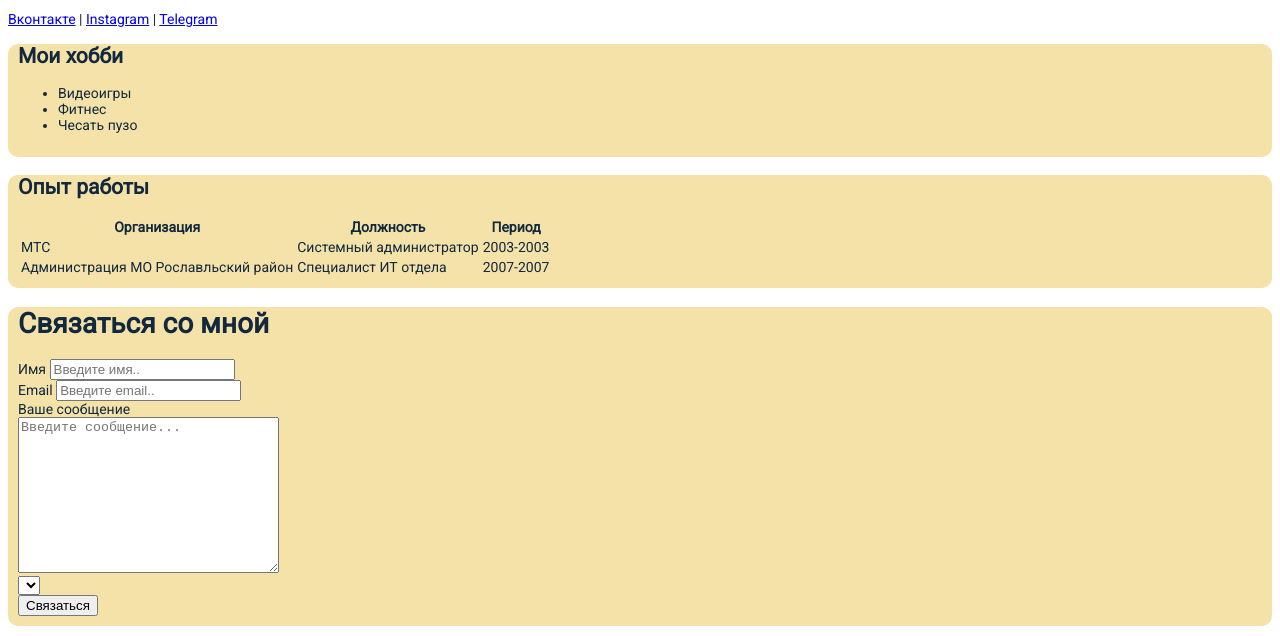
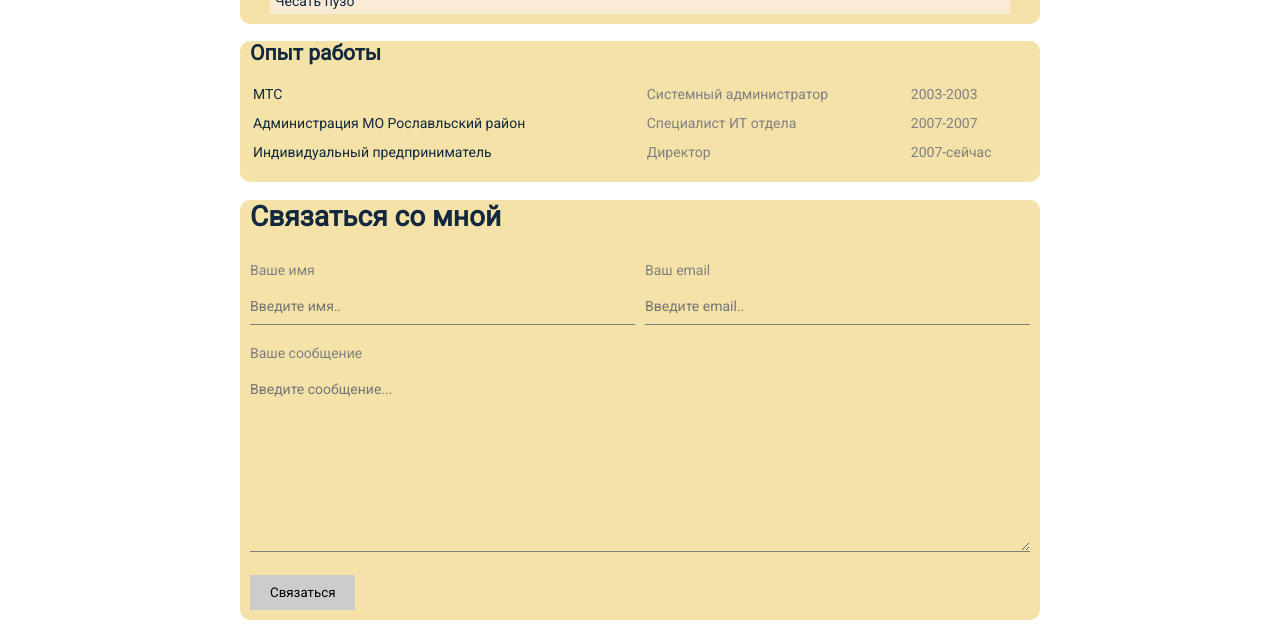
Before and after one commit to bobamorgan/HTML-CSS-Free-Course, a plain HTML site: page resume.html in a window 1280 px wide. Shown: the part 331-967 px from the top of the page. Drawn offline with Linux system fonts and the light colour scheme.

Commit message:
adaptive logics

```diff
--- a/css/style.css
+++ b/css/style.css
@@ -9,18 +9,149 @@ body {
 
 }
 
-header {
+.container {
+    max-width: 800px;
+    margin: auto;
+}
+
+a {
+    color: gray;
+    text-decoration: none;
+}
+
+a:visited {
+    color:blueviolet;
+}
+
+a:hover {
+    color: black;
+    text-decoration: underline;
+}
+
+.header {
     color: darkslategray;
+    display: flex;
+}
+
+.header img {
+    border-radius: 30px;
+    box-shadow: 4px 4px 14px rgba(0, 0, 0, 0.25);
+}
+
+.text {
+    margin-left: 40px;
 }
 
 .text p {
     font-size: 14px;
 }
 
+@media (max-width: 650px) {
+    .header {
+        display: block;
+        text-align: center;
+    }
+
+    .text {
+        margin: 0px;
+    }
+}
+
 .card {
     background:#f4e2a8;
     border-radius: 10px;
     padding-left: 10px;
+    padding-right: 10px;
     padding-bottom: 10px;
     margin-bottom: 10px;
 }
+
+.card ul {
+    list-style: none;
+    margin: 0px;
+    padding: 0px 20px;
+}
+
+.card ul li {
+    padding: 5px 5px;
+}
+
+.card ul li:nth-child(odd) {
+    background: antiquewhite;
+}
+
+.card ul li:hover {
+    cursor: pointer;
+    color:crimson;
+    background:darksalmon;
+}
+
+.btn {
+    background: #ccc;
+    border: none;
+    padding: 10px 20px;
+    margin-top: 10px;
+    cursor: pointer;
+    font-family: inherit;
+}
+
+.btn:hover {
+    opacity: .7;
+    color: blue;
+}
+
+.table {
+    width: 100%;
+}
+
+.table td {
+    padding-bottom: 10px;
+}
+
+.table td:nth-child(2),
+.table td:nth-child(3) {
+    color: gray;
+}
+
+.form-group label {
+    display:block;
+    padding: 10px 0px;
+    color: gray;
+}
+
+.form-group input,
+.form-group textarea {
+    width: 100%;
+    box-sizing: border-box;
+    padding: 10px 0px;
+    margin-bottom: 10px;
+    background-color:rgba(0, 0, 0, 0);
+    border: 0px;
+    border-bottom: solid 1px gray;
+    outline: none;
+    font: inherit;
+}
+
+.form-row {
+    display: flex;
+}
+
+.form-row .form-group {
+    display: inline-block;
+    width: 50%
+}
+
+.form-row .form-group:first-child {
+    margin-right: 10px
+}
+
+@media (max-width: 650px) {
+    .form-row {
+        display: block;
+    }
+
+    .form-row .form-group {
+        display: inline-block;
+        width: 100%
+    }
+}
--- a/resume.html
+++ b/resume.html
@@ -1,22 +1,21 @@
 <!DOCTYPE html>
 <html lang="en">
+
 <head>
   <meta charset="UTF-8" />
   <meta http-equiv="X-UA-Compatible" content="IE=edge" />
   <meta name="viewport" content="width=device-width, initial-scale=1.0" />
   <meta name="keywords" content="HTML, CSS, free course, бесплатный курс" />
-    <meta
-      name="description"
-      content="Резюме. Практическая часть бесплатного обучающего курса HTML/CSS от Result School"
-    />
+  <meta name="description"
+    content="Резюме. Практическая часть бесплатного обучающего курса HTML/CSS от Result School" />
   <title>HTML CSS Практика :: Резюме</title>
   <link rel="stylesheet" href="css/style.css" />
 </head>
+
 <body>
-    <header>
-      <div class="avatar">
+  <div class="container">
+    <div class="header">
       <img src="boba500.jpg" alt="Боба" width="200" />
-      </div>
       <div class="text">
         <h1>Юрий Иванов</h1>
         <p>
@@ -27,12 +26,11 @@
           Я хочу освоить профессию <strong>Web разработчика на JavaScript</strong> и устроиться на свою первую IT
           работу.
         </p>
-      </div>
-    </header>
-
         <a href="https://vk.com/bobamorgan" target="_blank">Вконтакте</a> |
         <a href="https://www.instagram.com/bobamorgan/" target="_blank">Instagram</a> |
         <a href="https://t.me/bobamorgan" target="_blank">Telegram</a>
+      </div>
+    </div>
 
     <div class="card">
       <h2>Мои хобби</h2>
@@ -46,14 +44,14 @@
     <div class="card">
       <h2>Опыт работы</h2>
 
-      <table>
-        <thead>
+      <table class="table">
+        <!-- <thead>
           <tr>
             <th>Организация</th>
             <th>Должность</th>
             <th>Период</th>
           </tr>
-        </thead>
+        </thead> -->
         <tbody>
           <tr>
             <td>МТС</td>
@@ -65,27 +63,35 @@
             <td>Специалист ИТ отдела</td>
             <td>2007-2007</td>
           </tr>
+          <tr>
+            <td>Индивидуальный предприниматель</td>
+            <td>Директор</td>
+            <td>2007-сейчас</td>
+          </tr>
         </tbody>
       </table>
     </div>
     <div class="card">
       <h1>Связаться со мной</h1>
       <form action="">
-        <div>
-          <label for="name">Имя</label>
+        <div class="form-row">
+          <div class="form-group">
+            <label for="name">Ваше имя</label>
             <input type="text" id="name" placeholder="Введите имя.." />
           </div>
-        <div>
-          <label for="email">Email</label>
+          <div class="form-group">
+            <label for="email">Ваш email</label>
             <input type="email" id="email" placeholder="Введите email.." />
           </div>
-        <div>
-          <label for="message">Ваше сообщение</label><br />
+        </div>
+        <div class="form-group">
+          <label for="message">Ваше сообщение</label>
           <textarea id="message" cols="30" rows="10" placeholder="Введите сообщение..."></textarea>
         </div>
-        <div><select name="test"></select></div>
-        <button type="submit">Связаться</button>
+        <button type="submit" class="btn">Связаться</button>
       </form>
     </div>
+  </div>
 </body>
+
 </html>
```
Also changed, not shown: 05_box_mode.html (added, +26 -0 lines), index.html (+7 -0 lines), style.css (+7 -1 lines). Lines whose indentation alone changed are shown as unchanged.
